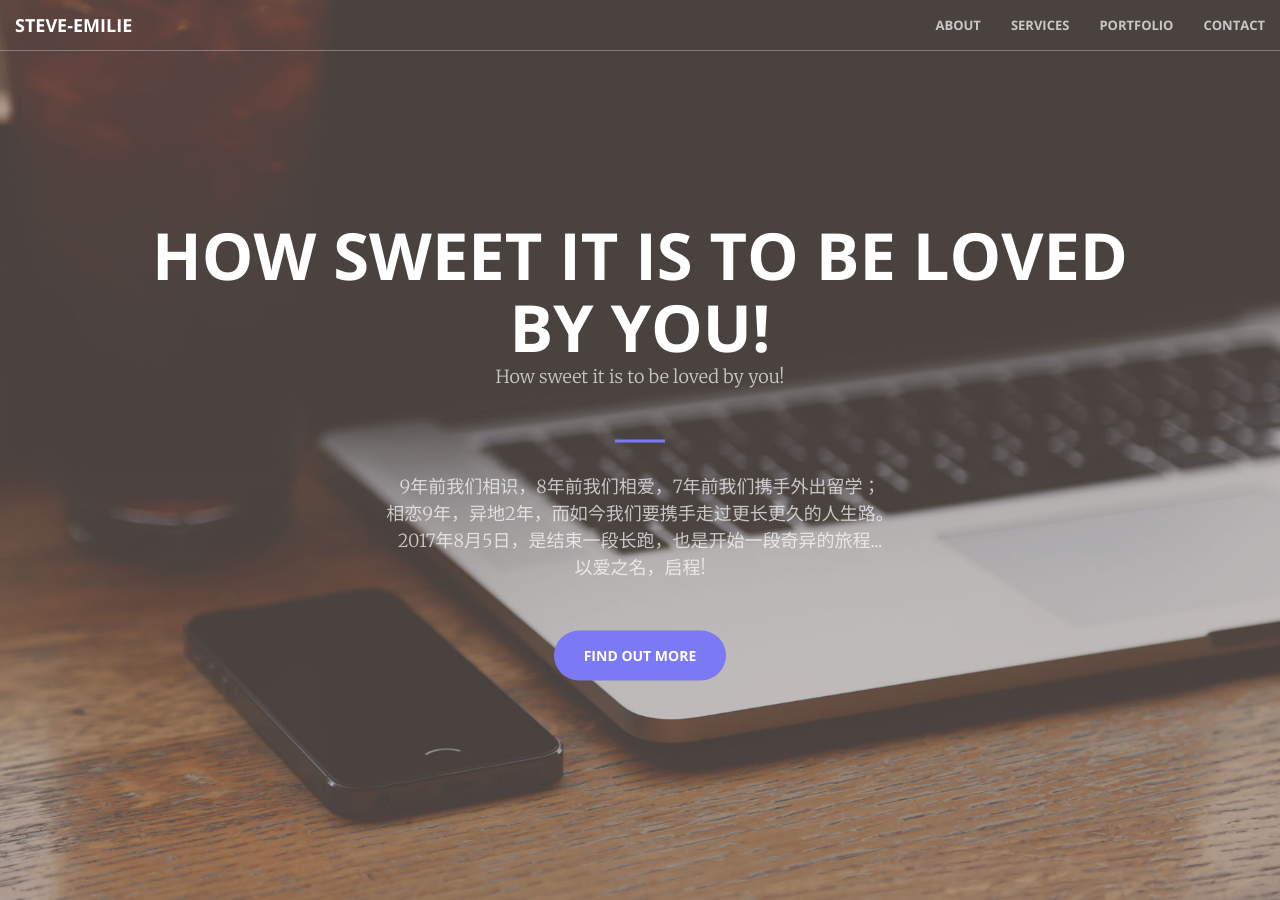
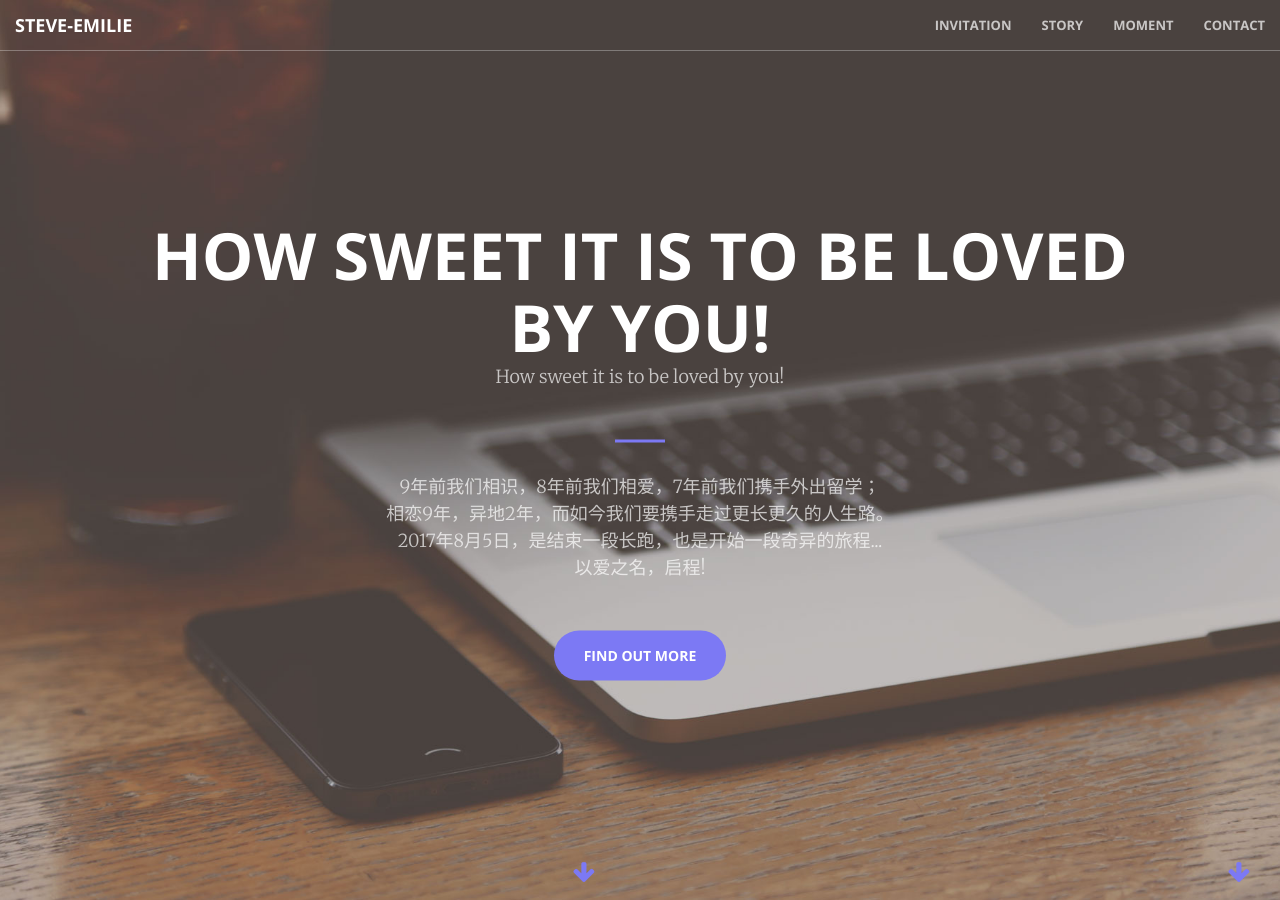
Before and after one commit to steve-emilie/steve-emilie.github.io, a Jekyll site: the page built from index.html, in a window 1280 px wide and 900 px high. Built offline with Jekyll 4.4.1, drawn with Linux system fonts in a browser that asks for light colours; some of the changed text lies outside the part shown.

Commit message:
modifier nav

```diff
--- a/_includes/call-to-action.html
+++ b/_includes/call-to-action.html
@@ -1,37 +1,39 @@
 <section class="no-padding" id="about">
     <!-- <div class="container"> -->
-    <div class="row">
+    <div class="row" style="display:flex">
 
 
-        <div class="col-lg-6" id="m_france">
-            <div class="col-lg-8 col-lg-offset-2 text-center">
+        <div class="col-md-6" id="m_france">
+            <div class="col-md-8 col-md-offset-2 text-center">
                 <img src="img/xiangrikui.png" class="img-responsive col-xs-11 col-xs-offset-1" alt="">
                 <h2 class="section-heading">Steve ♥ Emilie</h2>
                 <hr class="light">
-                <p class="text-faded">Nous avons l'immense plaisir de vous inviter à notre mariage, qui aura lieu le samedi 5 août à l'église de ... Un vin d'honneur sera servi à la suite de la cérémonie dans le jardin de ...<br/>
+                <p class="text-faded" style="height:250px">Nous avons l'immense plaisir de vous inviter à notre mariage, qui aura lieu le samedi 5 août à l'église de ... Un vin d'honneur sera servi à la suite de la cérémonie dans le jardin de ...<br/>
                     Merci de nous confirmer votre présence avant <br/><b>le 05 Juillet 2017</b><br/>
                     <div class="col-xs-12"><a href="#" class="btn btn-default btn-xl">Participer!</a></div>
+
+                </div>
+                <a id="arrow_down_france" href="#m_chine" class="btn btn-primary-outline btn-xl page-scroll" title="Find Out More"><i class="fa fa-arrow-down" aria-hidden="true"></i></a>
+            </div>
+            <div class="col-md-6" id="m_chine">
+                <div class="col-md-8 col-md-offset-2 text-center">
+                    <img src="img/fleur_chine4.png" class="img-responsive  col-xs-11 col-xs-offset-1" alt="">
+                    <h2 class="section-heading">金育竹 ♥ 王晓林</h2>
+                    <hr class="light">
+                    <p class="text-faded"  style="height:250px">喜今日赤绳系定，珠联璧合。<br/>
+                        卜他年白头永偕，桂馥兰馨。<br/>
+                        <br>
+                        10月22日 - 中国青岛平度 <br/> 10月28日 - 中国辽宁抚顺</p>
+                        <div class="col-md-6">
+                            <a href="#" class="btn btn-default btn-xl ">我要去青岛!</a>
+                        </div>
+                        <div class="col-md-6">
+                            <a href="#" class="btn btn-default btn-xl ">我要去抚顺!</a>
                         </div>
 
                     </div>
-        <div class="col-lg-6" id="m_chine">
-            <div class="col-lg-8 col-lg-offset-2 text-center">
-                <img src="img/fleur_chine4.png" class="img-responsive  col-xs-11 col-xs-offset-1" alt="">
-                <h2 class="section-heading">金育竹 ♥ 王晓林</h2>
-                <hr class="light">
-                <p class="text-faded">喜今日赤绳系定，珠联璧合。<br/>
-                                    卜他年白头永偕，桂馥兰馨。<br/>
-                                    <br>
-                    10月22日 - 中国青岛平度 <br/> 10月28日 - 中国辽宁抚顺</p>
-                <div class="col-xs-12">
-                    <div class="col-md-1"></div>
-                    <a href="#" class="btn btn-default btn-xl col-md-4">我要去青岛!</a>
-                    <div class="col-md-2"></div>
-                    <a href="#" class="btn btn-default btn-xl col-md-4">我要去抚顺!</a>
-                    <div class="col-md-1"></div>
+                    <a id="arrow_down_chine" href="#services" class="btn btn-primary-outline btn-xl page-scroll" title="Find Out More"><i class="fa fa-arrow-down" aria-hidden="true"></i></a>
                 </div>
-            </div>
-
             </div>
 
 
--- a/_includes/nav.html
+++ b/_includes/nav.html
@@ -15,13 +15,13 @@
         <div class="collapse navbar-collapse" id="bs-example-navbar-collapse-1">
             <ul class="nav navbar-nav navbar-right">
                 <li>
-                    <a class="page-scroll" href="#about">About</a>
+                    <a class="page-scroll" href="#about">Invitation</a>
                 </li>
                 <li>
-                    <a class="page-scroll" href="#services">Services</a>
+                    <a class="page-scroll" href="#services">Story</a>
                 </li>
                 <li>
-                    <a class="page-scroll" href="#portfolio">Portfolio</a>
+                    <a class="page-scroll" href="#portfolio">Moment</a>
                 </li>
                 <li>
                     <a class="page-scroll" href="#contact">Contact</a>
--- a/_includes/services.html
+++ b/_includes/services.html
@@ -2,7 +2,7 @@
     <div class="container">
         <div class="row">
             <div class="col-lg-12 text-center">
-                <h2 class="section-heading">At Your Service</h2>
+                <h2 class="section-heading">Love Story</h2>
                 <hr class="primary">
             </div>
         </div>
--- a/_sass/_about.scss
+++ b/_sass/_about.scss
@@ -3,10 +3,67 @@
 	#m_france{
 		min-height: 100vh;
 		background-color:#79b4f4;
+
+		#arrow_down_france{
+			float:right;
+			font-size:24px;
+			margin-top:-70px;
+			position: relative;
+			webkit-animation-name: scrollDownFrance; /* Safari 4.0 - 8.0 */
+		    -webkit-animation-duration: 4s; /* Safari 4.0 - 8.0 */
+		    -webkit-animation-iteration-count: infinite; /* Safari 4.0 - 8.0 */
+		    animation-name: scrollDownFrance;
+		    animation-duration: 1s;
+		    animation-iteration-count: infinite;
+		}
 	}
 	#m_chine{
 		min-height: 100vh;
 		background-color:#f479b4;
 
+		#arrow_down_chine{
+			float:right;
+			font-size:24px;
+			margin-top:-70px;
+			position: relative;
+			webkit-animation-name: scrollDownChine; /* Safari 4.0 - 8.0 */
+		    -webkit-animation-duration: 4s; /* Safari 4.0 - 8.0 */
+		    -webkit-animation-iteration-count: infinite; /* Safari 4.0 - 8.0 */
+		    animation-name: scrollDownChine;
+		    animation-duration: 1s;
+		    animation-iteration-count: infinite;
+		}
 	}
 }
+
+/* Safari 4.0 - 8.0 */
+@-webkit-keyframes scrollDownChine {
+    0%   {left:0px; top:0px;}
+    25%  {left:0px; top:5px;}
+    75%  {left:0px; top:10px;}
+    100% {left:0px; top:15px;}
+}
+
+/* Standard syntax */
+@keyframes scrollDownChine {
+    0%   {left:0px; top:0px;}
+    25%  {left:0px; top:5px;}
+    75%  {left:0px; top:10px;}
+    100% {left:0px; top:15px;}
+}
+
+/* Safari 4.0 - 8.0 */
+@-webkit-keyframes scrollDownFrance {
+    0%   {left:0px; top:0px;}
+    25%  {left:0px; top:5px;}
+    75%  {left:0px; top:10px;}
+    100% {left:0px; top:15px;}
+}
+
+/* Standard syntax */
+@keyframes scrollDownFrance {
+    0%   {left:0px; top:0px;}
+    25%  {left:0px; top:5px;}
+    75%  {left:0px; top:10px;}
+    100% {left:0px; top:15px;}
+}
--- /dev/null
+++ b/_sass/_services.scss
@@ -0,0 +1,3 @@
+#services{
+min-height: 100vh;
+}
--- a/css/main.scss
+++ b/css/main.scss
@@ -42,5 +42,6 @@ $theme-dark: #222;
 @import
 "mixins",
 "base",
-"about"
+"about",
+"services"
 ;
```
Also changed, not shown: 2 other files. Lines whose indentation alone changed are shown as unchanged.
